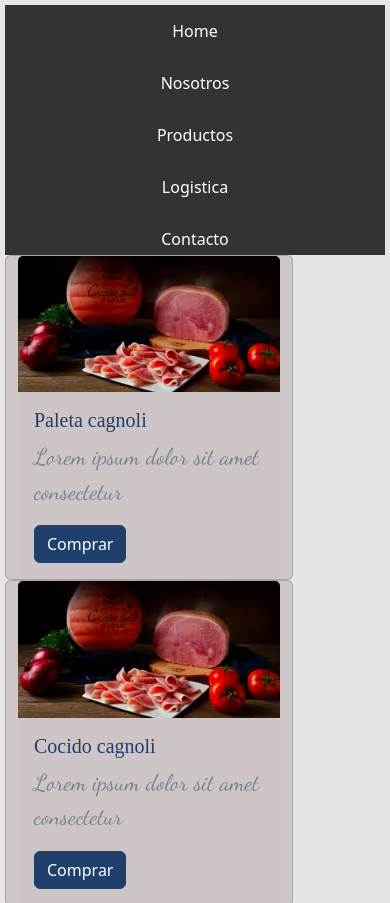
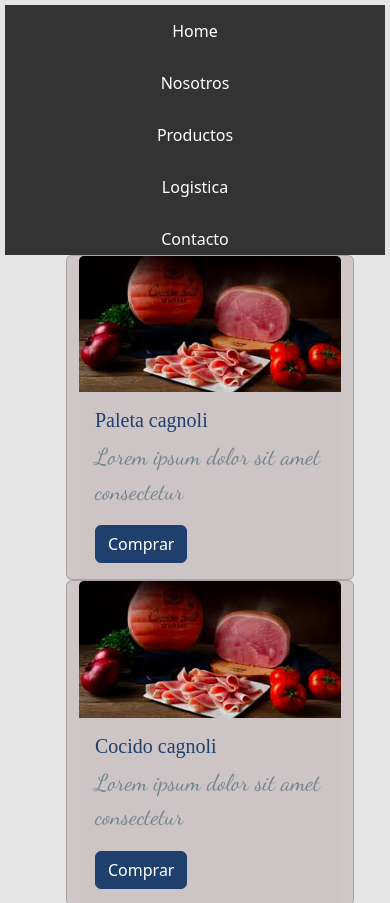
Before and after one commit to facuseijo/repositorycoderseijo, a plain HTML site: page productos.html in a window 390 px wide. Shown: the part 188-1091 px from the top of the page. Drawn offline with nearby package versions, Linux system fonts and the light colour scheme.

Commit message:
cambioprodmobile

```diff
--- a/css/style.css
+++ b/css/style.css
@@ -264,7 +264,18 @@ el peso del h1 del index es distinto me parece se heredo
     background-color:#1f3f6d;
     border-color:#1f3f6d;
 }
+.row1mio, .row2mio, .row3mio{
+     column-gap: 40px;
+     margin: 10px;
+     padding-left: 30px;
+}
 
+@media (max-width: 576px){
+    .row1mio, .row2mio, .row3mio{
+      flex-direction: column;
+     align-items: center;
+    }
+}
 /*falta cambiar a las imagenes originales*/
 
 
```
